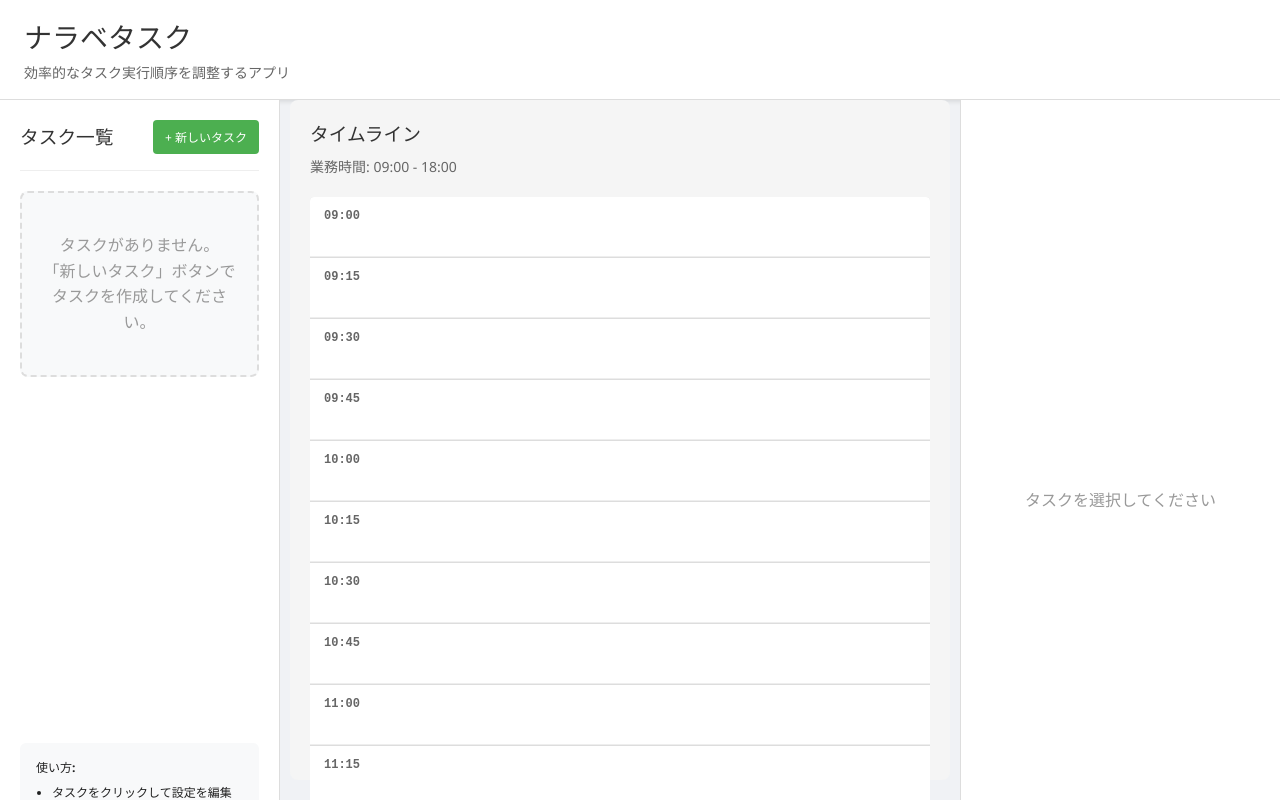
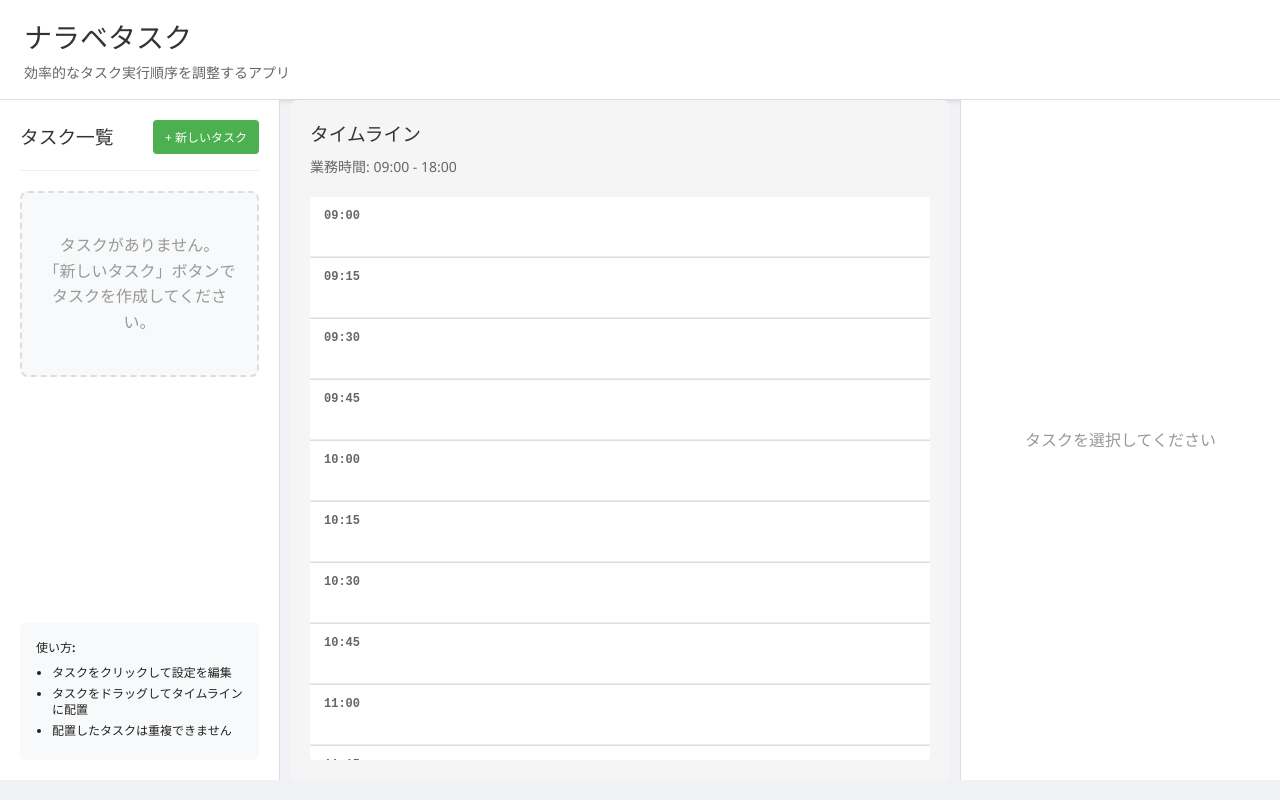
Before and after one commit to tadosuke/narabetask, a React (Vite) app: page / in a window 1280 px wide. Shown: the top 800 px of the page. Built offline with nearby package versions, Linux system fonts and the light colour scheme.

Commit message:
Fix layout to fit within viewport - constrain component heights and enable scrolling
Co-authored-by: tadosuke <111171661+tadosuke@users.noreply.github.com>

```diff
--- a/src/App.css
+++ b/src/App.css
@@ -26,6 +26,7 @@
 .app__main {
   display: flex;
   height: calc(100vh - 120px);
+  overflow: hidden;
 }
 
 /* Responsive design */
--- a/src/components/TaskSidebar.css
+++ b/src/components/TaskSidebar.css
@@ -5,7 +5,7 @@
   padding: 20px;
   display: flex;
   flex-direction: column;
-  height: 100vh;
+  height: 100%;
   overflow-y: auto;
 }
 
--- a/src/components/TaskStaging.css
+++ b/src/components/TaskStaging.css
@@ -5,7 +5,7 @@
   padding: 20px;
   display: flex;
   flex-direction: column;
-  height: 100vh;
+  height: 100%;
   overflow-y: auto;
 }
 
--- a/src/components/Timeline.css
+++ b/src/components/Timeline.css
@@ -4,6 +4,10 @@
   background: #f5f5f5;
   border-radius: 8px;
   margin: 0 10px;
+  display: flex;
+  flex-direction: column;
+  height: 100%;
+  overflow: hidden;
 }
 
 .timeline__header {
@@ -27,8 +31,8 @@
   gap: 1px;
   background: #ddd;
   border-radius: 4px;
-  overflow: hidden;
-  min-height: 500px;
+  overflow-y: auto;
+  flex: 1;
 }
 
 .timeline__slot {
```
